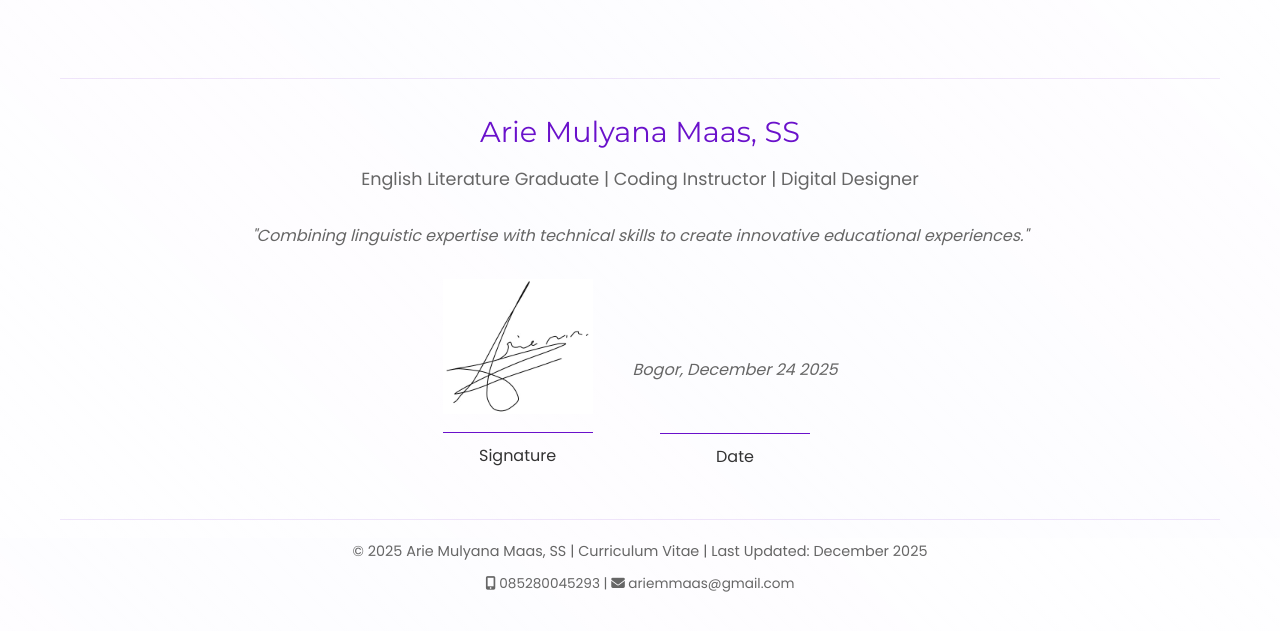
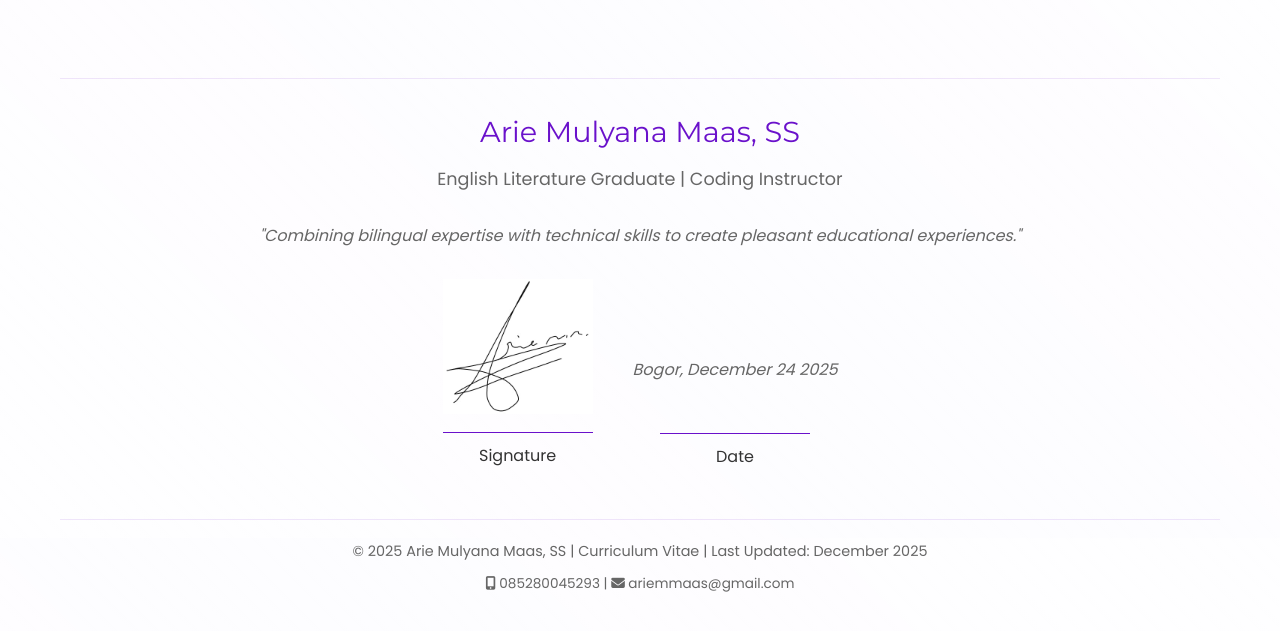
Before and after one commit to ariemmaas/HTML_CV, a plain HTML site: page index.html in a window 1280 px wide. Shown: the part 4262-4893 px from the top of the page. Drawn offline with Linux system fonts and the light colour scheme.

```diff
--- a/index.html
+++ b/index.html
@@ -798,11 +798,11 @@
             <!-- Signature Section -->
             <section class="signature-section">
                 <div class="signature-name">Arie Mulyana Maas, SS</div>
-                <div class="signature-title">English Literature Graduate | Coding Instructor | Digital Designer</div>
+                <div class="signature-title">English Literature Graduate | Coding Instructor</div>
 
                 <div style="margin: 30px 0; text-align: center;">
                     <p style="color: var(--text-light); font-style: italic;">
-                        "Combining linguistic expertise with technical skills to create innovative educational experiences."
+                        "Combining bilingual expertise with technical skills to create pleasant educational experiences."
                     </p>
                 </div>
 
@@ -891,4 +891,5 @@
         });
     </script>
 </body>
+
 </html>
```
